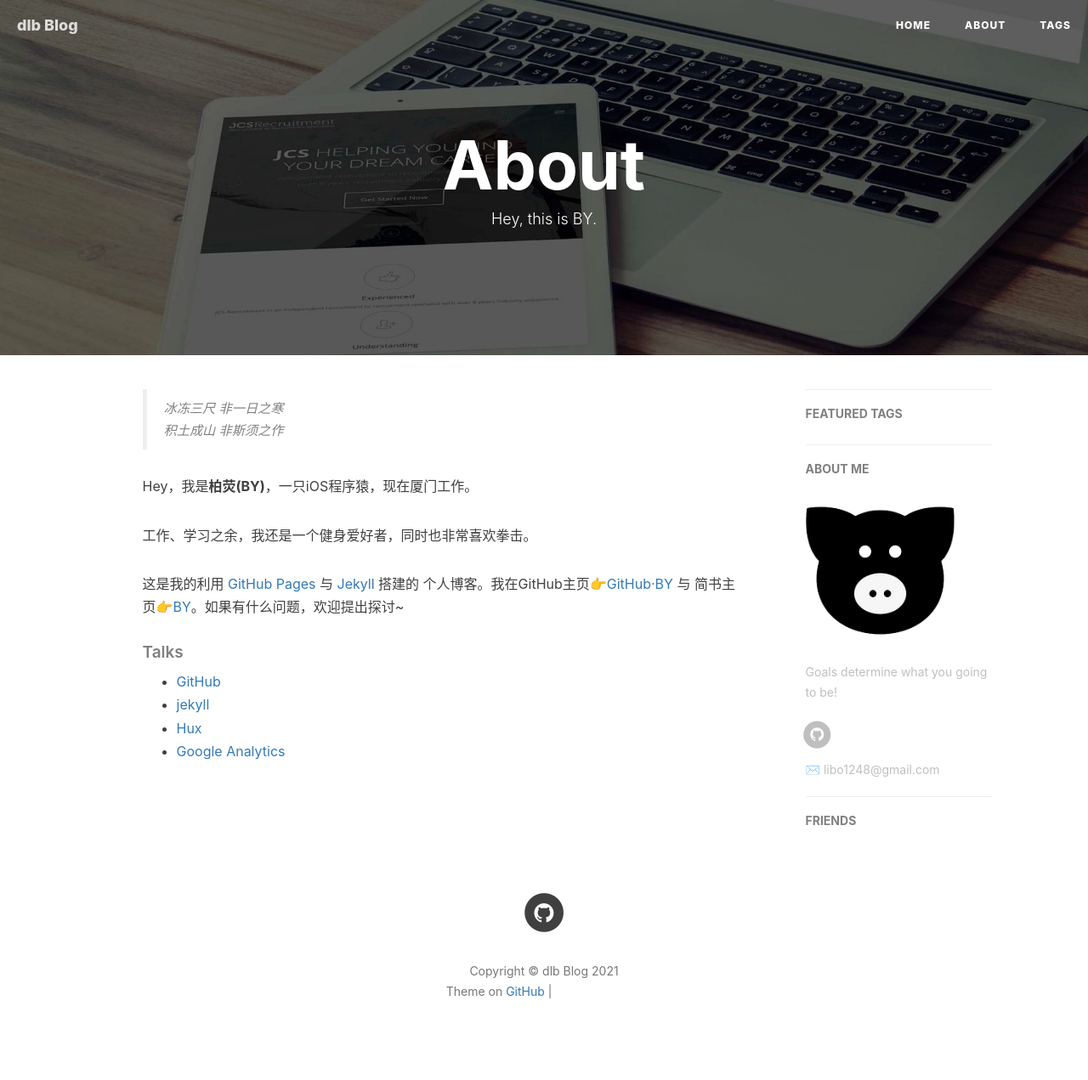
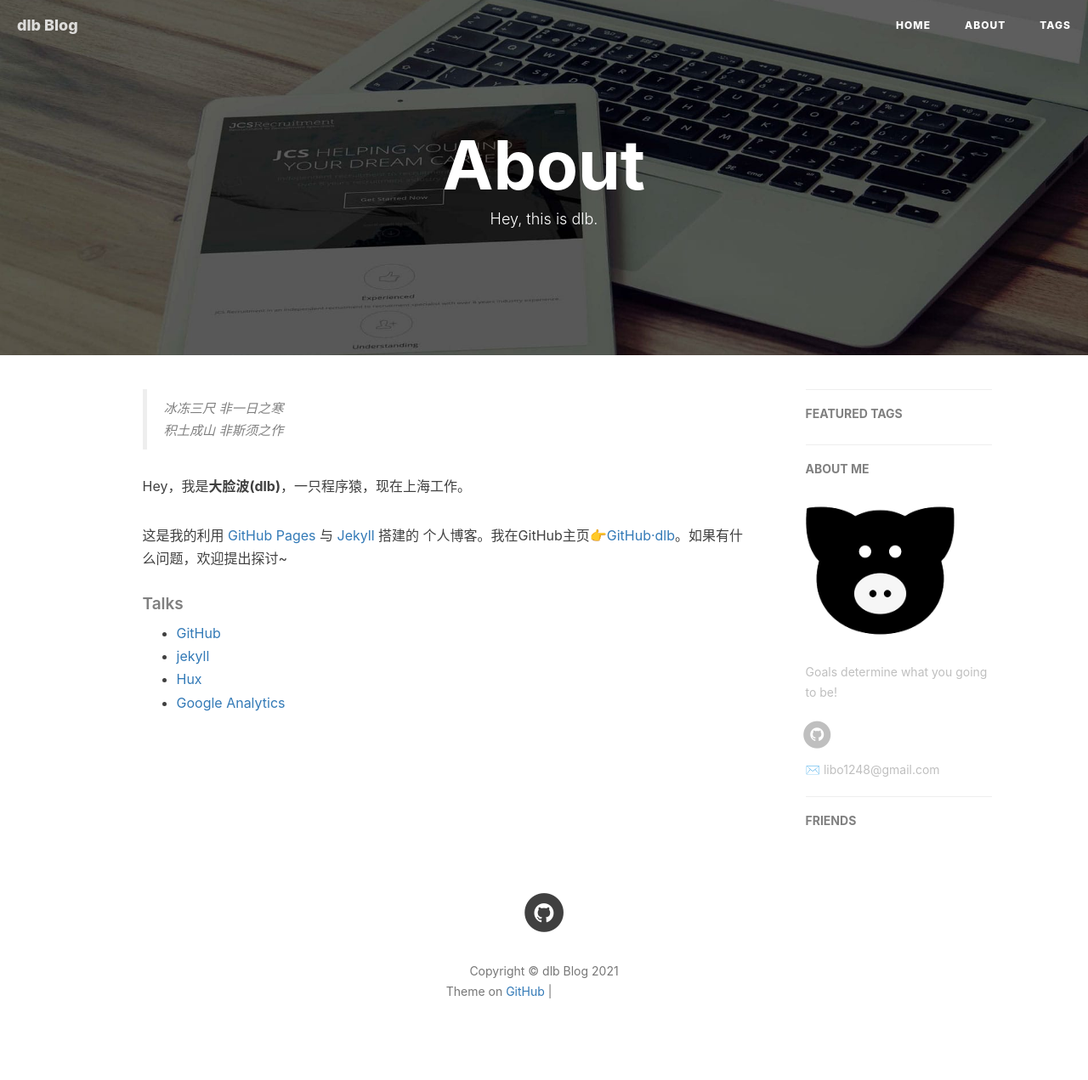
Before and after one commit to libo1248/libo1248.github.io, a Jekyll site: the page built from about.html, in a window 1280 px wide. Shown: the whole page at 85% size. Built offline with Jekyll 4.4.1, drawn with Linux system fonts in a browser that asks for light colours; nearby versions of some CDN libraries; comment, search, counter and statistics services are not loaded; grey boxes are pictures that could not be loaded.

Commit message:
update about info

```diff
--- a/about.html
+++ b/about.html
@@ -1,7 +1,7 @@
 ---
 layout: page
 title: "About"
-description: "Hey, this is BY."
+description: "Hey, this is dlb."
 header-img: "img/post-bg-rwd.jpg"
 ---
 
@@ -18,11 +18,9 @@ header-img: "img/post-bg-rwd.jpg"
     <blockquote><p>冰冻三尺 非一日之寒<br>
     积土成山 非斯须之作</p></blockquote>
 
-    <p>Hey，我是<strong>柏荧(BY)</strong>，一只iOS程序猿，现在厦门工作。</p>
+    <p>Hey，我是<strong>大脸波(dlb)</strong>，一只程序猿，现在上海工作。</p>
 
-    <p>工作、学习之余，我还是一个健身爱好者，同时也非常喜欢拳击。</p>
-
-    <p>这是我的利用 <a href="https://pages.github.com/">GitHub Pages</a> 与 <a href="http://jekyll.com.cn/">Jekyll</a> 搭建的 个人博客。我在GitHub主页<a href="https://github.com/qiubaiying">👉GitHub·BY</a> 与 简书主页<a href="https://http://www.jianshu.com/u/e71990ada2fd">👉BY</a>。如果有什么问题，欢迎提出探讨~</p>
+    <p>这是我的利用 <a href="https://pages.github.com/">GitHub Pages</a> 与 <a href="http://jekyll.com.cn/">Jekyll</a> 搭建的 个人博客。我在GitHub主页<a href="https://github.com/qiubaiying">👉GitHub·dlb</a>。如果有什么问题，欢迎提出探讨~</p>
 
     <p></p>
 
```
